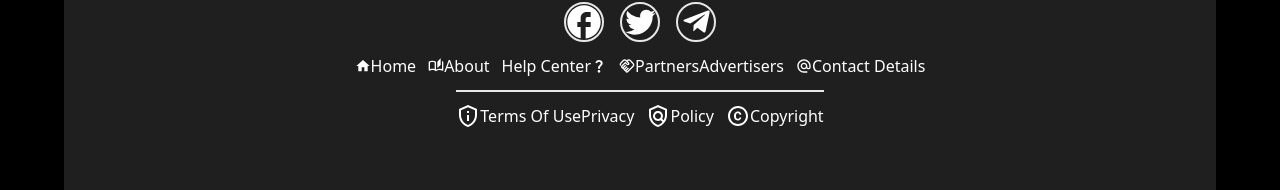
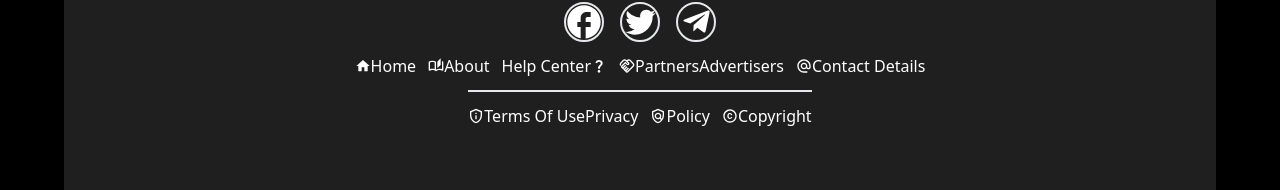
Before and after one commit to Parl582/Ott, a React (Create React App) app: page / in a window 1280 px wide. Shown: the part 1517-1707 px from the top of the page. Built offline with nearby package versions, Linux system fonts and the light colour scheme.

Commit message:
some bugs fixed

```diff
--- a/src/components/footer/Footer.jsx
+++ b/src/components/footer/Footer.jsx
@@ -44,15 +44,15 @@ function Footer() {
               <AlternateEmailOutlinedIcon fontSize="9px" /> Contact Details
             </Link>
           </div>
-          <div className="py-3 flex md:flex-none flex-wrap text-white space-x-3 border-t-2">
+          <div className="py-3 flex md:flex-none flex-wrap text-white space-x-3 border-t-2 text-center md:w-auto w-[90%] justify-center items-center">
             <Link to="#" className="flex items-center space-x-2 cursor-pointer">
-              <PrivacyTipOutlinedIcon /> Terms Of UsePrivacy
+              <PrivacyTipOutlinedIcon fontSize="10px" /> Terms Of UsePrivacy
             </Link>
             <Link to="#" className="flex items-center space-x-2 cursor-pointer">
-              <PolicyOutlinedIcon /> Policy
+              <PolicyOutlinedIcon fontSize="10px" /> Policy
             </Link>
             <Link to="#" className="flex items-center space-x-2 cursor-pointer">
-              <CopyrightOutlinedIcon /> Copyright
+              <CopyrightOutlinedIcon fontSize="10px" /> Copyright
             </Link>
           </div>
         </div>
```
